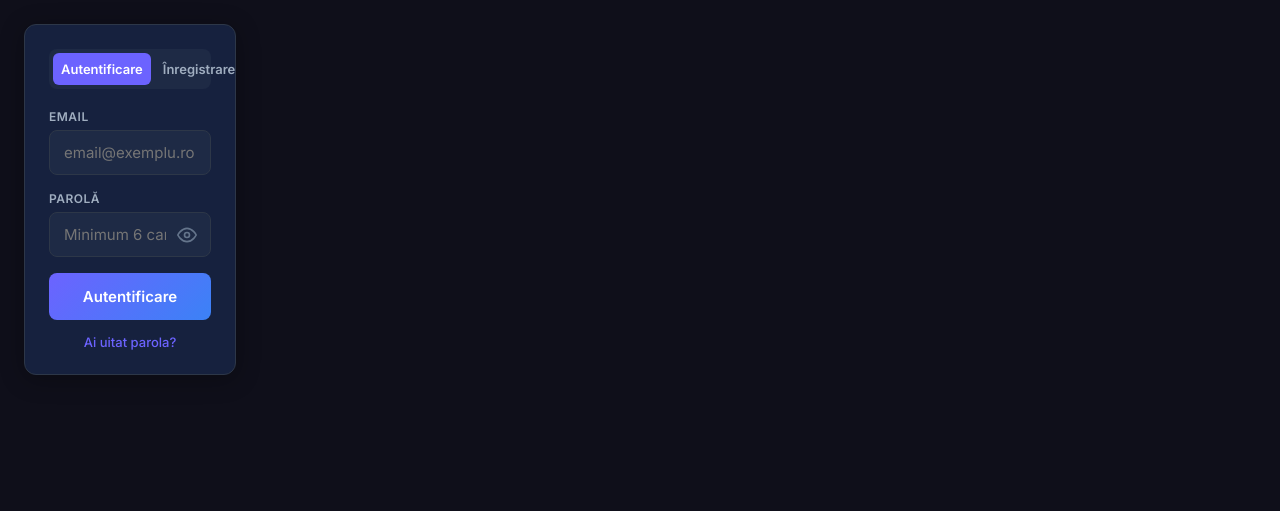
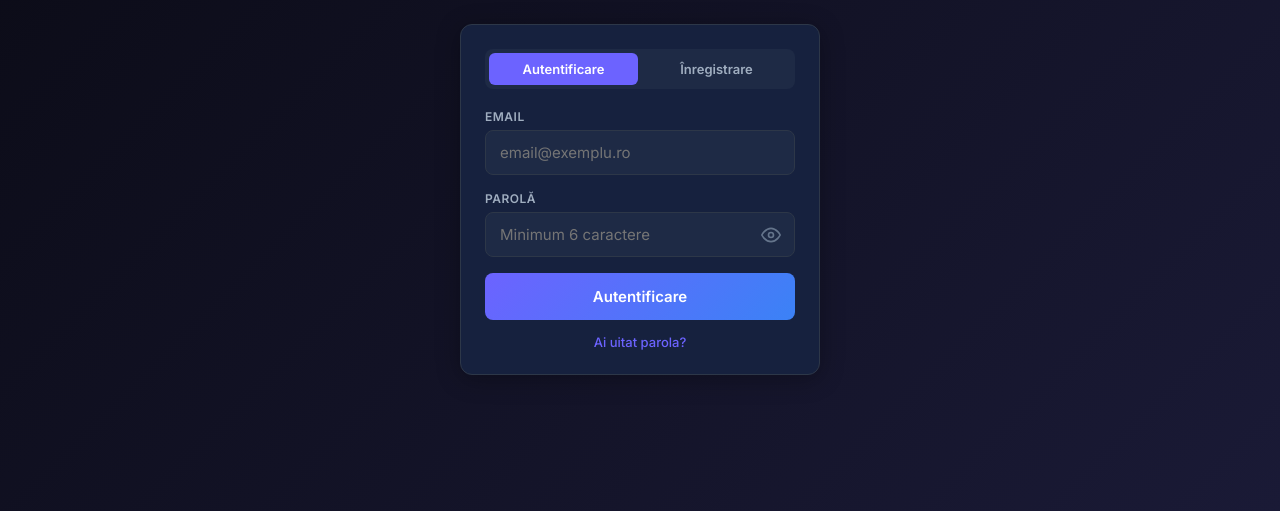
Before and after one commit to aicall26/aicall-frontend, a website built with Vite: page index.html in a window 1280 px wide. Shown: the part 289-800 px from the top of the page. Built offline with nearby package versions, Linux system fonts and the light colour scheme; no server answers.

Commit message:
Fix login page on desktop: bypass app grid layout
Adding/removing .login-mode class on #app:
- main.js: showLogin() adds the class
- router.js: renderApp() removes it
- style.css: .login-mode forces flex layout, full viewport, no grid,
  proper centering on any screen size with subtle gradient background
  on desktop.

```diff
--- a/src/main.js
+++ b/src/main.js
@@ -80,6 +80,7 @@ async function init() {
 
 function showLogin() {
   const app = document.getElementById('app');
+  app.classList.add('login-mode');
   app.innerHTML = renderLogin();
   mountLogin();
 }
--- a/src/style.css
+++ b/src/style.css
@@ -635,6 +635,33 @@ input { font-family: inherit; color: var(--text-primary); }
 .sidebar { display: none; }
 .header-page-title { display: none; }
 
+/* Login mode - override grid layout, centred page indiferent de ecran */
+#app.login-mode {
+  display: flex !important;
+  flex-direction: column !important;
+  grid-template-columns: none !important;
+  grid-template-rows: none !important;
+  grid-template-areas: none !important;
+  max-width: none !important;
+  width: 100vw !important;
+  height: 100vh !important;
+  height: 100dvh !important;
+  margin: 0 !important;
+  border: none !important;
+  border-radius: 0 !important;
+  box-shadow: none !important;
+  overflow: auto !important;
+  background: var(--bg-primary);
+}
+@media (min-width: 768px) {
+  #app.login-mode {
+    background: linear-gradient(135deg, #0a0a14 0%, #1a1a36 100%);
+  }
+  [data-theme="light"] #app.login-mode {
+    background: linear-gradient(135deg, #eef2ff 0%, #ddd6fe 100%);
+  }
+}
+
 /* Pe tablet/desktop mediu (768-1023px), pastrez layout mobile centred dar
    adaug background ca sa nu fie ecranul gol */
 @media (min-width: 768px) and (max-width: 1023px) {
```
Also changed, not shown: src/lib/router.js.
